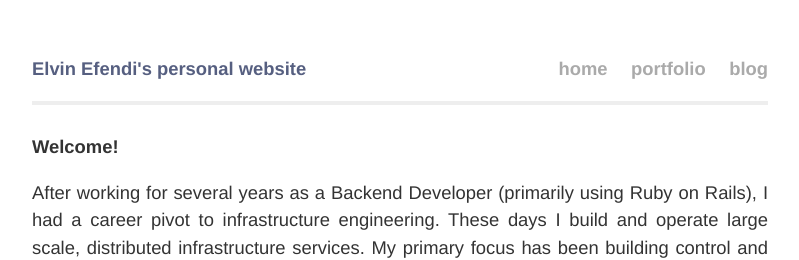
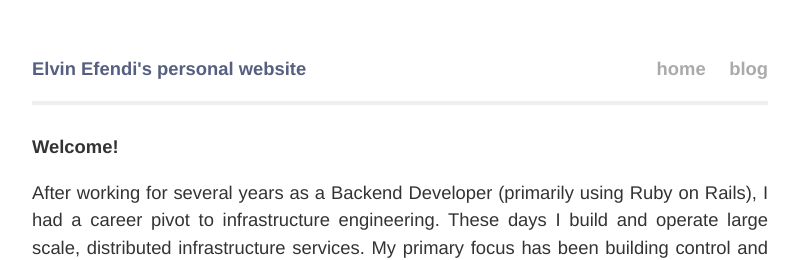
Before and after one commit to ElvinEfendi/elvinefendi.github.io, a Jekyll site: the page built from index.html, in a window 1280 px wide. Shown: the top 260 px of the page, without its empty margins (240-1039 px from the left). Built offline with Jekyll 4.4.1, drawn with Linux system fonts in a browser that asks for light colours.

Commit message:
Update default.html

```diff
--- a/_layouts/default.html
+++ b/_layouts/default.html
@@ -20,7 +20,6 @@
             <h1 class="title"><a href="/">{{ site.name }}</a></h1>
 	    <div class="navigation">
             	<a class="extra" href="/">home</a>
-            	<a class="extra" href="/portfolio.html">portfolio</a>
 	    	<a class="extra" href="/blog.html">blog</a>
     	    </div>
           </div>
```
